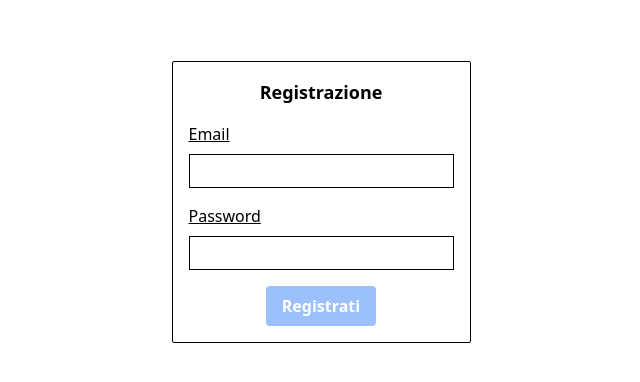
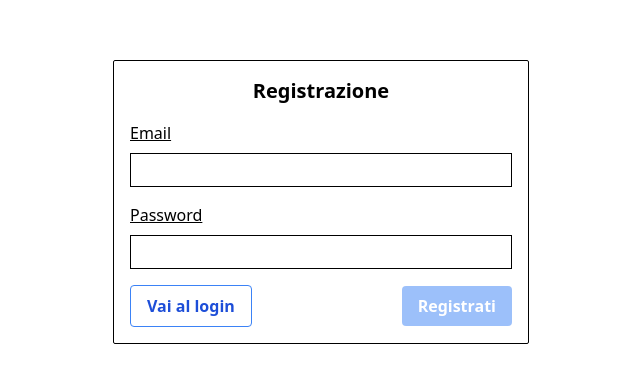
Before and after one commit to akanoce/develhope-rtk-restaurant, a React (Create React App) app: page /register in a window 1280 px wide. Shown: the part 198-580 px from the top of the page, without its empty margins (319-959 px from the left). Built offline with nearby package versions, Linux system fonts and the light colour scheme.

Commit message:
improve auth pages

```diff
--- a/src/pages/login.tsx
+++ b/src/pages/login.tsx
@@ -11,7 +11,7 @@ export default function Login() {
     const [email, setEmail] = useState<string | undefined>(undefined)
     const [password, setPassword] = useState<string | undefined>(undefined)
 
-    const [runLogin, { isLoading: isLoginLoading }] = useLoginMutation()
+    const [runLogin, { isLoading: isLoginLoading, isError: isLoginError }] = useLoginMutation()
 
 
     const isButtonDisabled = !(email && password)
@@ -32,19 +32,23 @@ export default function Login() {
     }
 
     return (
-        <div className='flex items-center justify-center h-screen'>
-
-            <form onSubmit={(e) => { e.preventDefault(); handleLogin(); }} className="p-4 flex  flex-col items-center justify-center border border-black rounded-sm">
-                <h1 className="font-bold text-lg">Login</h1>
-                <div className="mt-4 flex flex-col items-start">
+        <div className='flex items-center justify-center h-screen p-4'>
+            <form onSubmit={(e) => { e.preventDefault(); handleLogin(); }} className="w-full md:w-1/3 p-4 flex  flex-col items-center justify-center border border-black rounded-sm">
+                <h1 className="font-bold text-xl">Login</h1>
+                <div className="mt-4 flex flex-col items-start w-full">
                     <label htmlFor='email'>Email</label>
                     <input name='email' type='text' value={email} onChange={(e) => setEmail(e.target.value)} />
+                    {isLoginError && <p className='input-error'>Credenziali non valide</p>}
                 </div>
-                <div className="flex flex-col items-start mt-4">
+                <div className="flex flex-col items-start mt-4 w-full">
                     <label htmlFor='password'>Password</label>
                     <input name='password' type='password' value={password} onChange={(e) => setPassword(e.target.value)} />
+                    {isLoginError && <p className='input-error'>Credenziali non valide</p>}
                 </div>
-                <button className='mt-4 btn' disabled={isButtonDisabled} type='submit'  >Login</button>
+                <div className="flex items-center justify-between w-full">
+                    <button className='mt-4 btn-outline' type='button' onClick={() => navigate('/register')}  >Registrati</button>
+                    <button className='mt-4 btn' disabled={isButtonDisabled} type='submit'  >Login</button>
+                </div>
             </form>
         </div>
     )
--- a/src/pages/register.tsx
+++ b/src/pages/register.tsx
@@ -10,7 +10,7 @@ export default function Register() {
 
     const navigate = useNavigate()
 
-    const [runRegistration, { isLoading: isLoginLoading }] = useRegisterMutation()
+    const [runRegistration, { isLoading: isRegistrationLoading, isError: isRegistrationError }] = useRegisterMutation()
 
 
     const isButtonDisabled = !(email && password)
@@ -30,18 +30,23 @@ export default function Register() {
     }
 
     return (
-        <div className='flex items-center justify-center h-screen'  >
-            <form onSubmit={(e) => { e.preventDefault(); handleRegistration(); }} className="p-4 flex  flex-col items-center justify-center border border-black rounded-sm">
-                <h1 className="font-bold text-lg">Registrazione</h1>
-                <div className="mt-4 flex flex-col items-start">
+        <div className='flex items-center justify-center h-screen p-4'  >
+            <form onSubmit={(e) => { e.preventDefault(); handleRegistration(); }} className="p-4 flex  flex-col items-center justify-center border border-black rounded-sm w-full md:w-1/3">
+                <h1 className="font-bold text-xl">Registrazione</h1>
+                <div className="mt-4 flex flex-col items-start w-full">
                     <label htmlFor='email'>Email</label>
                     <input name='email' type='text' value={email} onChange={(e) => setEmail(e.target.value)} />
+                    {isRegistrationError && <p className='input-error'>Impossibile registrare l'utente</p>}
                 </div>
-                <div className="flex flex-col items-start mt-4">
+                <div className="flex flex-col items-start mt-4 w-full">
                     <label htmlFor='password'>Password</label>
                     <input name='password' type='password' value={password} onChange={(e) => setPassword(e.target.value)} />
+                    {isRegistrationError && <p className='input-error'>Impossibile registrare l'utente</p>}
                 </div>
-                <button className='mt-4 btn' disabled={isButtonDisabled} type='submit' >Registrati</button>
+                <div className="flex items-center justify-between w-full">
+                    <button className='mt-4 btn-outline' type='button' onClick={() => navigate('/login')} >Vai al login</button>
+                    <button className='mt-4 btn' disabled={isButtonDisabled} type='submit' >Registrati</button>
+                </div>
             </form>
         </div>
     )
--- a/src/styles/index.css
+++ b/src/styles/index.css
@@ -7,7 +7,11 @@
 
 
     input{
-        @apply border  border-black p-4 focus:shadow-xl hover:border-blue-200 h-4 transition-all
+        @apply border  border-black p-4 focus:shadow-xl hover:border-blue-200 h-4 transition-all w-full
+    }
+
+    .input-error{
+        @apply mt-2 text-sm underline text-red-500
     }
 
     button {
```
